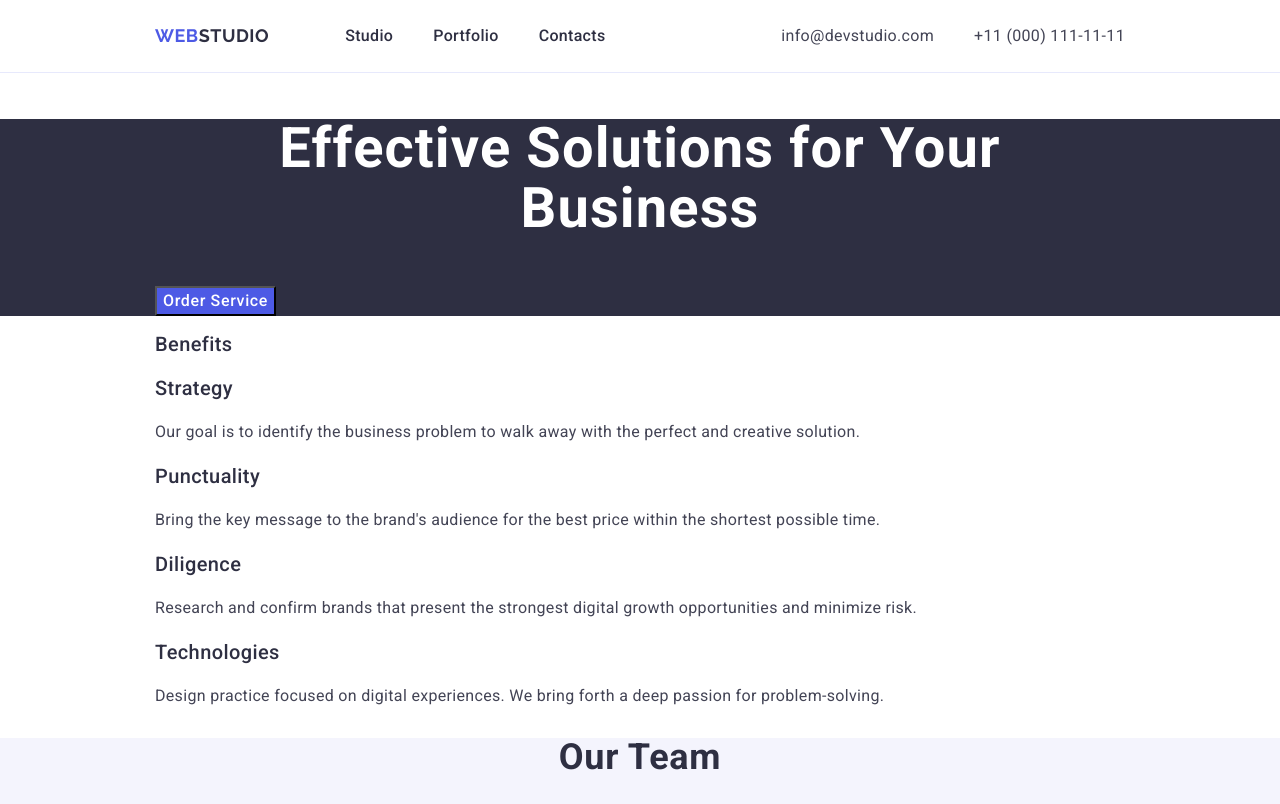
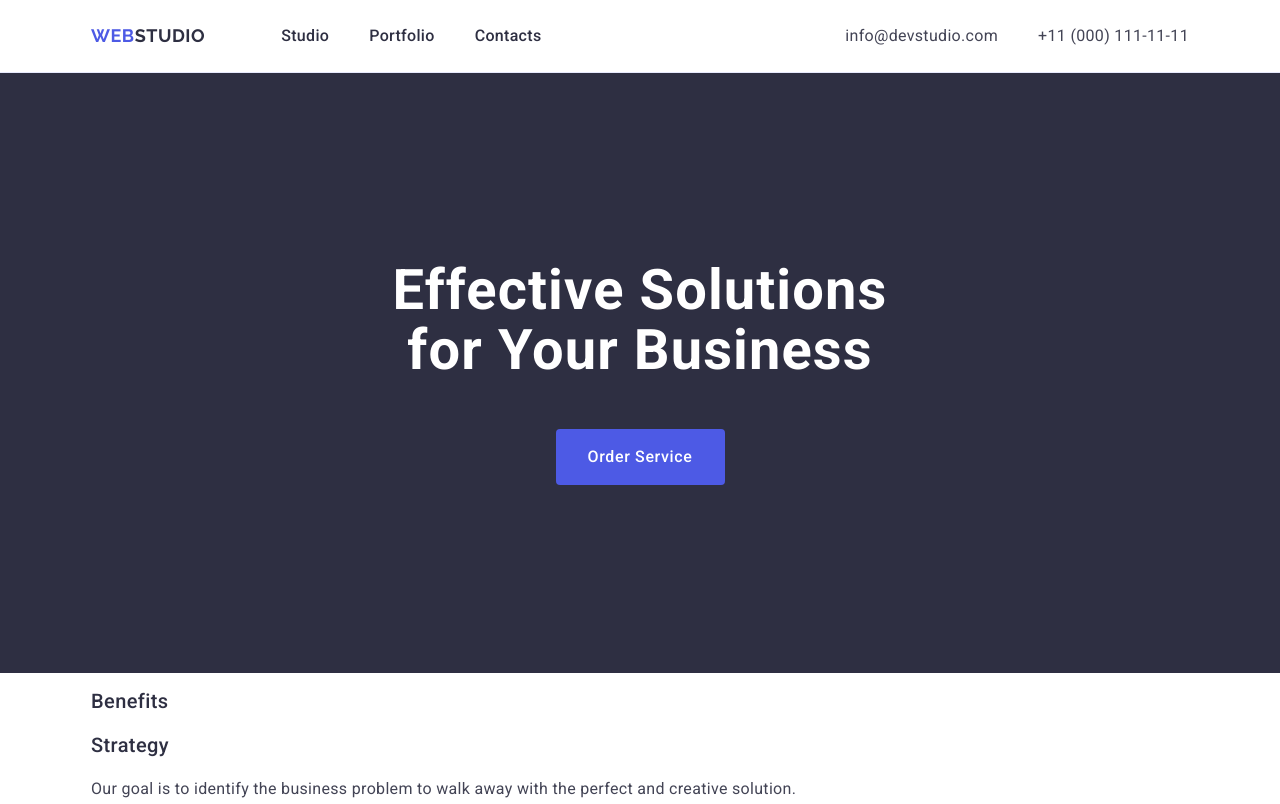
Before and after one commit to Olehlevk/goit-markup-hw-03, a plain HTML site: page index.html in a window 1280 px wide. Shown: the top 804 px of the page. Drawn offline with nearby package versions, Linux system fonts and the light colour scheme.

Commit message:
updated hw3 v.2

```diff
--- a/css/styles.css
+++ b/css/styles.css
@@ -86,6 +86,9 @@ img {
   font-weight: 700;
   line-height: 1.07;
   letter-spacing: 0.02em;
+  max-width: 496px;
+  display: block;
+  margin: 0 auto 48px;
 }
 
 .btn-order {
@@ -97,6 +100,12 @@ img {
   line-height: 1.5;
   letter-spacing: 0.04em;
   cursor: pointer;
+  display: block;
+  margin: 0 auto;
+  min-width: 169px;
+  min-height: 56px;
+  border: none;
+  border-radius: 4px;
 }
 
 .btn-order:focus,
@@ -193,8 +202,7 @@ img {
   max-width: 1128px;
   padding-left: 15px;
   padding-right: 15px;
-  margin-left: 140px;
-  margin-right: 140px;
+  margin: 0 auto;
 }
 
 .header-container,
@@ -222,3 +230,7 @@ img {
 .header-logo {
   margin-right: 76px;
 }
+
+.order {
+  padding: 188px 0;
+}
--- a/index.html
+++ b/index.html
@@ -57,7 +57,7 @@
         </div>
       </section>
 
-      <section>
+      <section class="benefits">
         <div class="benefits-container container">
           <h2 class="benefits-title">Benefits</h2>
 
```
